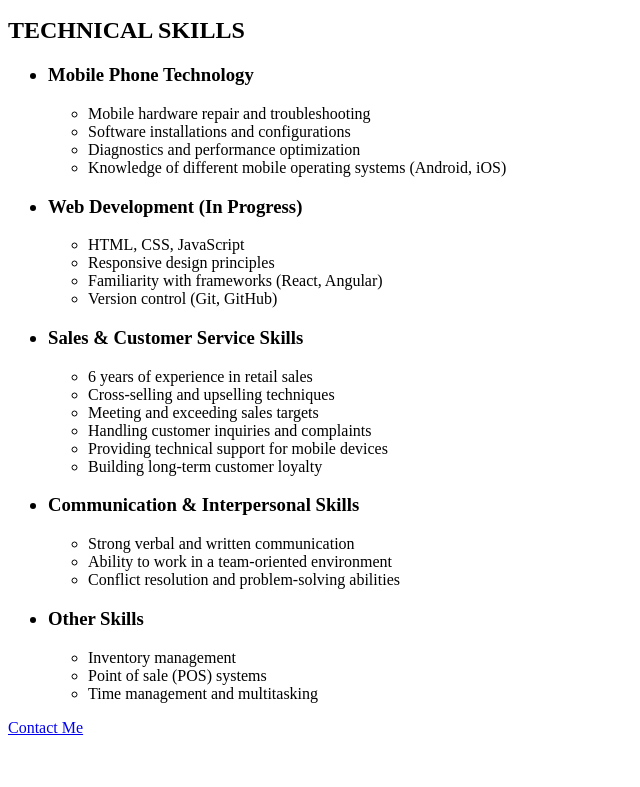
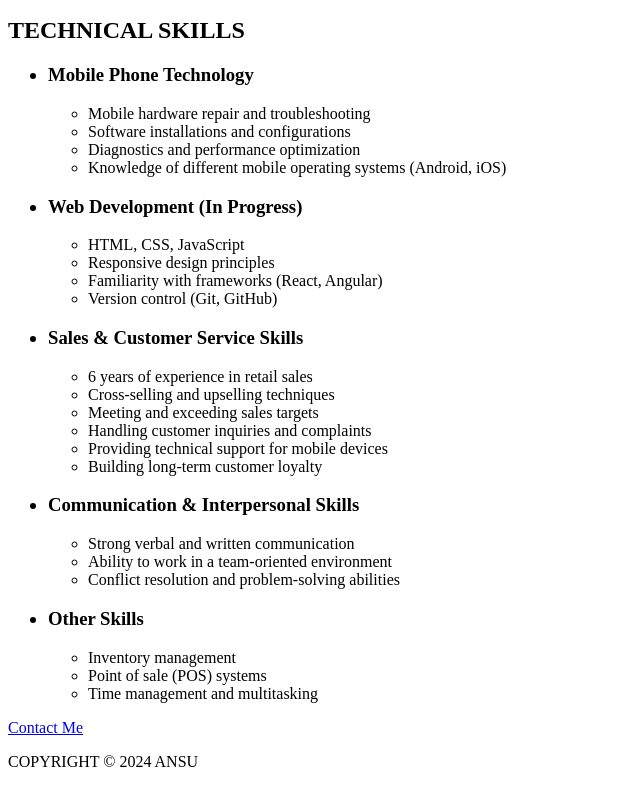
Before and after one commit to thenameisanzu/Resume-html, a plain HTML site: page index.html in a window 1280 px wide. Shown: the part 705-1492 px from the top of the page, without its empty margins (0-640 px from the left). Before the commit the page ends 1450 px from the top, so only its background shows below. Drawn offline with Linux system fonts and the light colour scheme.

Commit message:
Update index.html

```diff
--- a/index.html
+++ b/index.html
@@ -69,6 +69,10 @@ Dedicated and results-driven Sales Executive with 6 years of experience in retai
 
 </ul>
 <a href="./contact.html"> Contact Me</a>
-
+<p>
+        <footer>
+        COPYRIGHT © 2024 ANSU
+        </footer>
+    </p>
     </body>
     </html>
```
